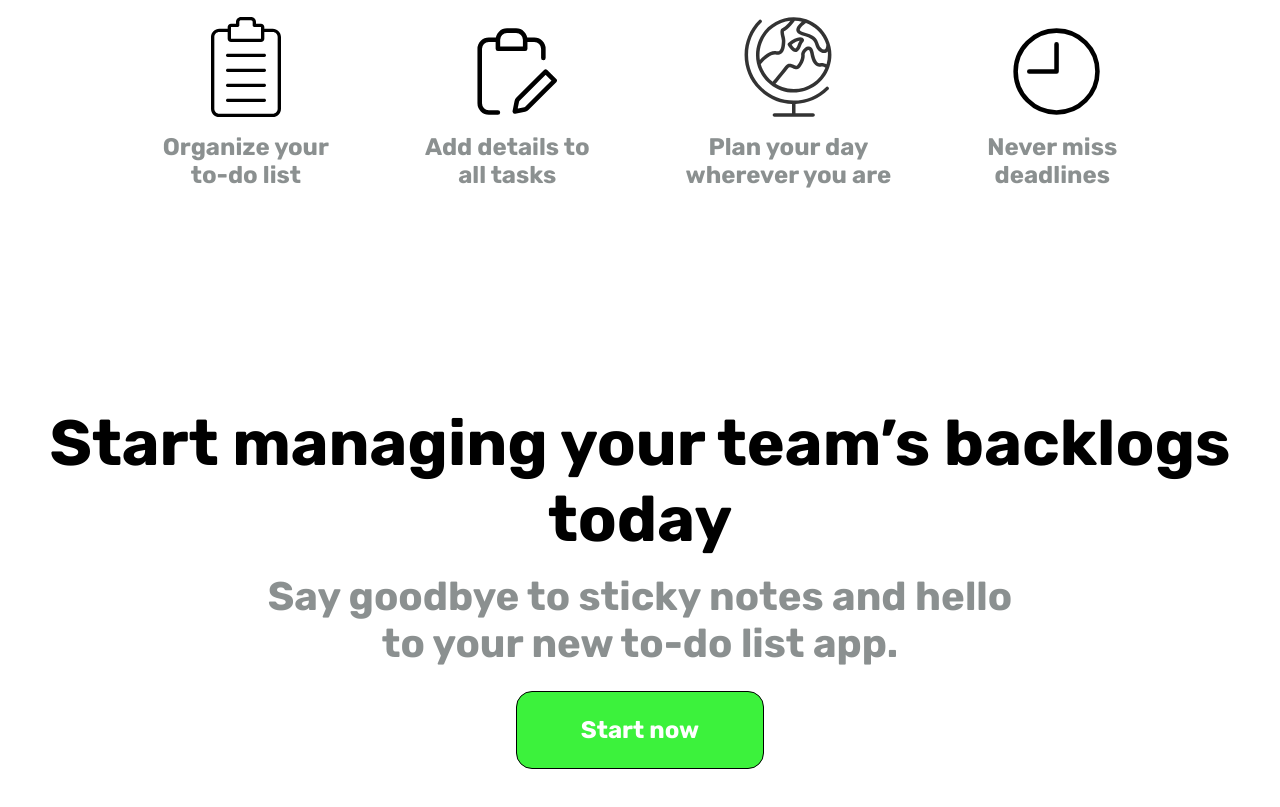
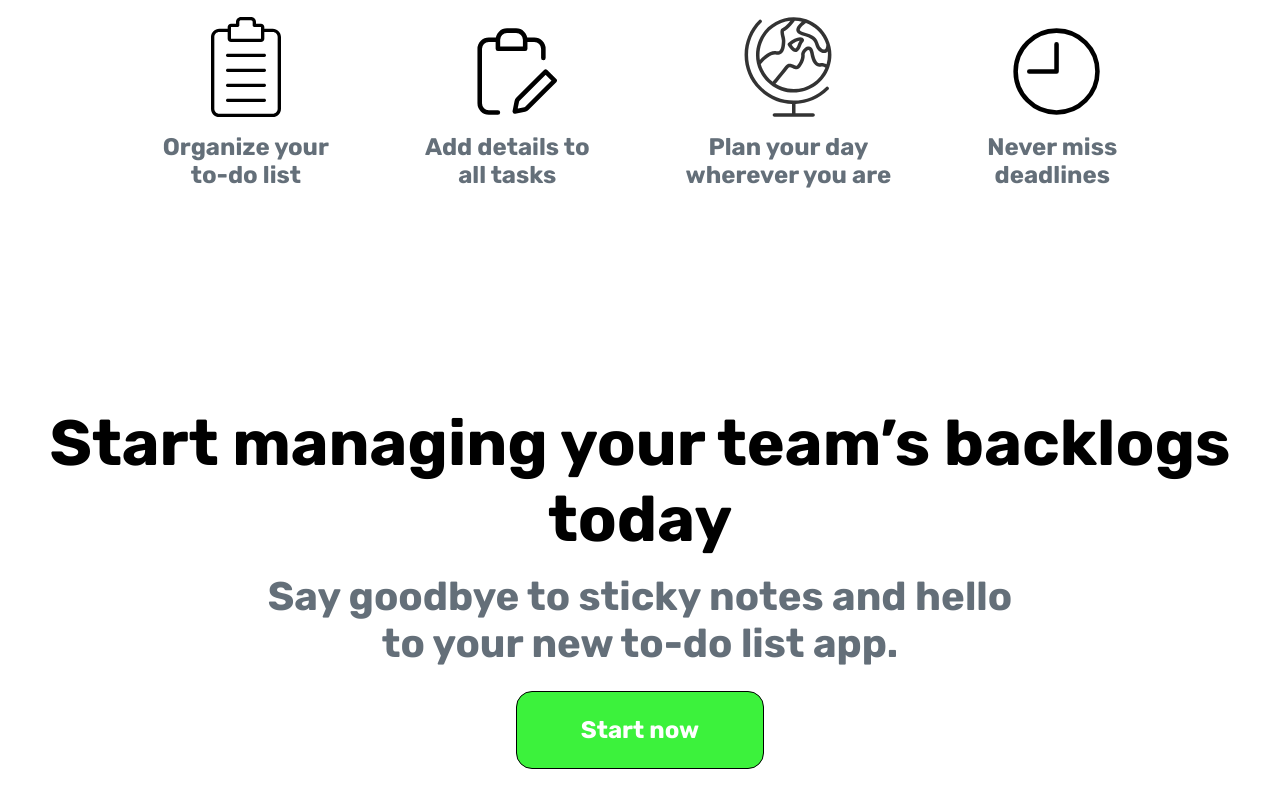
Before and after one commit to luanAfons0/Super-Todo-App, a Next.js app in the folder front-end/: page / in a window 1280 px wide. Shown: the part 1620-2427 px from the top of the page. Built offline with nearby package versions, Linux system fonts and the light colour scheme.

Commit message:
update: changed light text color for accessibility

```diff
--- a/front-end/components/ListOfBenefits/styles.module.css
+++ b/front-end/components/ListOfBenefits/styles.module.css
@@ -15,7 +15,7 @@
 }
 
 .container .ligthText {
-  color: rgba(13, 23, 23, 0.479);
+  color: #646f79;
   font-size: 1.5rem;
   text-align: center;
 
@@ -36,7 +36,6 @@
 .container .benefits div {
   display: flex;
   flex-wrap: wrap;
-  /* flex-grow: 1; */
   flex-direction: column;
   justify-content: center;
   text-align: center;
--- a/front-end/components/StartNow/styles.module.css
+++ b/front-end/components/StartNow/styles.module.css
@@ -27,7 +27,7 @@
 }
 
 .container #ligthText {
-  color: rgba(13, 23, 23, 0.479);
+  color: #646f79;
 
   @media (max-width: 768) {
     /* font-size: 1rem; */
```
